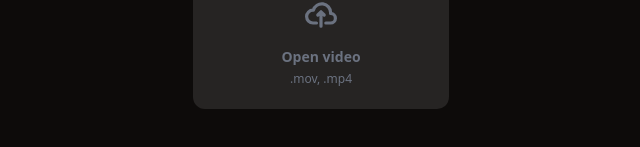
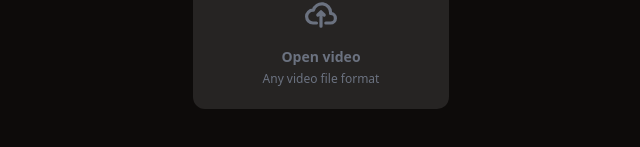
Before and after one commit to gaievskyi/video-player, a React (Vite) app: page / in a window 1280 px wide. Shown: the part 355-502 px from the top of the page, without its empty margins (319-959 px from the left). Built offline with nearby package versions, Linux system fonts and the light colour scheme; what use-context-selector would draw is missing.

Commit message:
✨ (video-upload-input.tsx): update file upload input accept attribute to accept any video file format for improved flexibility

```diff
--- a/src/components/video-upload-input.tsx
+++ b/src/components/video-upload-input.tsx
@@ -27,13 +27,15 @@
         <p className="mb-1 text-sm font-bold text-gray-500 dark:text-gray-400">
           Open video
         </p>
-        <p className="text-xs text-gray-500 dark:text-gray-400">.mov, .mp4</p>
+        <p className="text-xs text-gray-500 dark:text-gray-400">
+          Any video file format
+        </p>
       </div>
       <input
         id="dropzone-file"
         onChange={onChange}
         type="file"
-        accept=".mov,.mp4"
+        accept="video/*"
         className="hidden"
       />
     </label>
```
